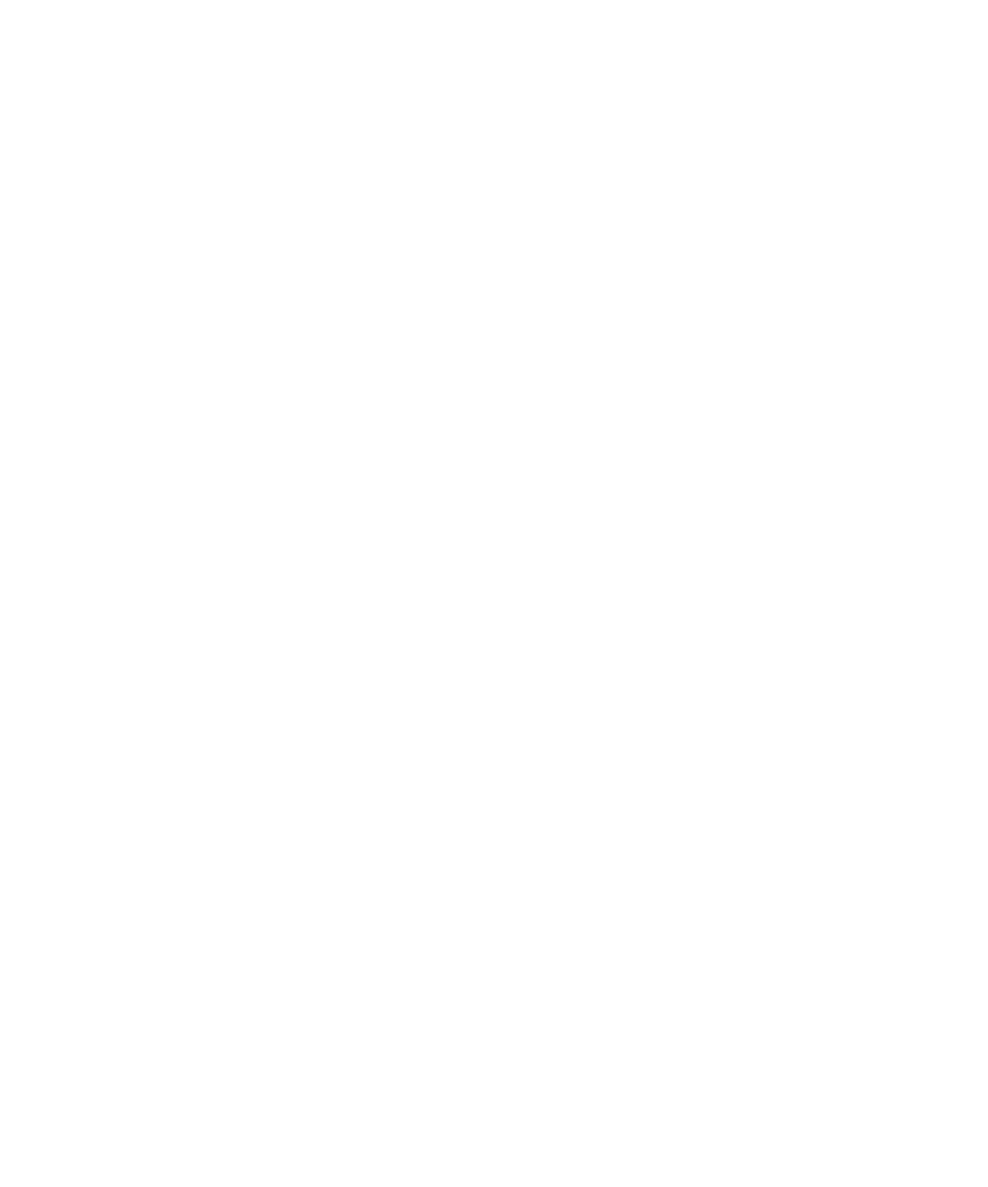
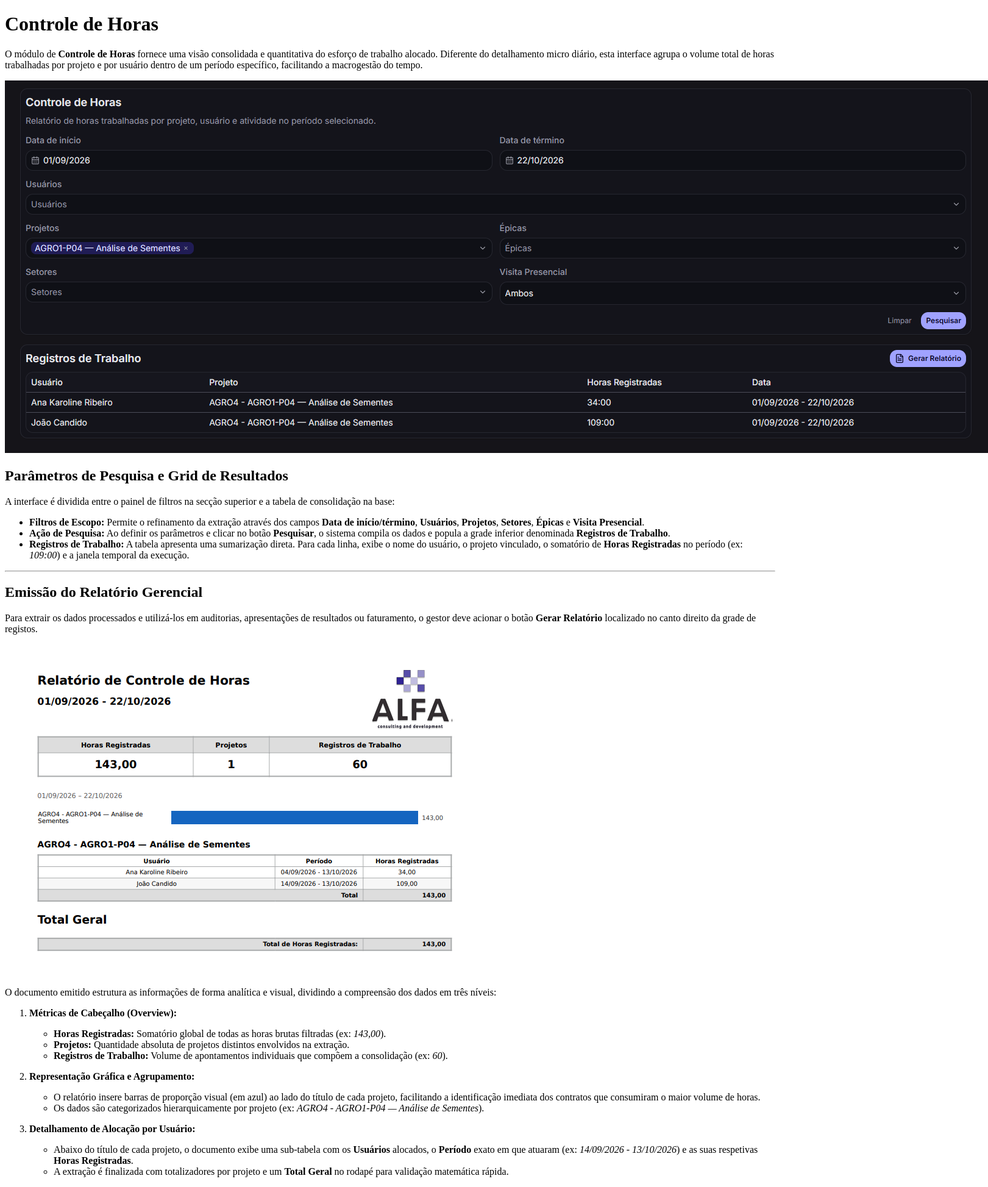
Before and after one commit to Sunwhver/documentacao-alfa-up, a Next.js app: page /gerenciamento/relatorios/controle-de-horas in a window 1280 px wide. Shown: the whole page at 61% size, 1621 px wide, since content can reach past the window. Before the commit the page ends 800 px from the top, so only its background shows below. Built offline with nearby package versions, Linux system fonts and the light colour scheme.

Commit message:
feat: documenta filtros, grid e exportacao do modulo controle de horas

```diff
--- a/pages/gerenciamento/relatorios/controle-de-horas.mdx
+++ b/pages/gerenciamento/relatorios/controle-de-horas.mdx
@@ -0,0 +1,54 @@
+import { Callout } from 'nextra/components'
+import Zoom from 'react-medium-image-zoom'
+import 'react-medium-image-zoom/dist/styles.css'
+
+# Controle de Horas
+
+O módulo de **Controle de Horas** fornece uma visão consolidada e quantitativa do esforço de trabalho alocado. Diferente do detalhamento micro diário, esta interface agrupa o volume total de horas trabalhadas por projeto e por usuário dentro de um período específico, facilitando a macrogestão do tempo.
+
+<div className="mt-10">
+  <Zoom>
+    <img
+      src="/relatorios/controle-horas/controle-horas.png"
+      alt="Interface de Controle de Horas do sistema UP"
+    />
+  </Zoom>
+</div>
+
+## Parâmetros de Pesquisa e Grid de Resultados
+
+A interface é dividida entre o painel de filtros na secção superior e a tabela de consolidação na base:
+
+* **Filtros de Escopo:** Permite o refinamento da extração através dos campos **Data de início/término**, **Usuários**, **Projetos**, **Setores**, **Épicas** e **Visita Presencial**.
+* **Ação de Pesquisa:** Ao definir os parâmetros e clicar no botão **Pesquisar**, o sistema compila os dados e popula a grade inferior denominada **Registros de Trabalho**.
+* **Registros de Trabalho:** A tabela apresenta uma sumarização direta. Para cada linha, exibe o nome do usuário, o projeto vinculado, o somatório de **Horas Registradas** no período (ex: *109:00*) e a janela temporal da execução.
+
+---
+
+## Emissão do Relatório Gerencial
+
+Para extrair os dados processados e utilizá-los em auditorias, apresentações de resultados ou faturamento, o gestor deve acionar o botão **Gerar Relatório** localizado no canto direito da grade de registos.
+
+<div className="mt-10">
+  <Zoom>
+    <img
+      src="/relatorios/controle-horas/controle-horas-resultado.png"
+      alt="Documento analítico gerado pelo Controle de Horas"
+    />
+  </Zoom>
+</div>
+
+O documento emitido estrutura as informações de forma analítica e visual, dividindo a compreensão dos dados em três níveis:
+
+1. **Métricas de Cabeçalho (Overview):**
+   * **Horas Registradas:** Somatório global de todas as horas brutas filtradas (ex: *143,00*).
+   * **Projetos:** Quantidade absoluta de projetos distintos envolvidos na extração.
+   * **Registros de Trabalho:** Volume de apontamentos individuais que compõem a consolidação (ex: *60*).
+
+2. **Representação Gráfica e Agrupamento:**
+   * O relatório insere barras de proporção visual (em azul) ao lado do título de cada projeto, facilitando a identificação imediata dos contratos que consumiram o maior volume de horas.
+   * Os dados são categorizados hierarquicamente por projeto (ex: *AGRO4 - AGRO1-P04 — Análise de Sementes*).
+
+3. **Detalhamento de Alocação por Usuário:**
+   * Abaixo do título de cada projeto, o documento exibe uma sub-tabela com os **Usuários** alocados, o **Período** exato em que atuaram (ex: *14/09/2026 - 13/10/2026*) e as suas respetivas **Horas Registradas**.
+   * A extração é finalizada com totalizadores por projeto e um **Total Geral** no rodapé para validação matemática rápida.
```
Also changed, not shown: public/relatorios/controle-horas/controle-horas-resultado.png (added), public/relatorios/controle-horas/controle-horas.png (added).
